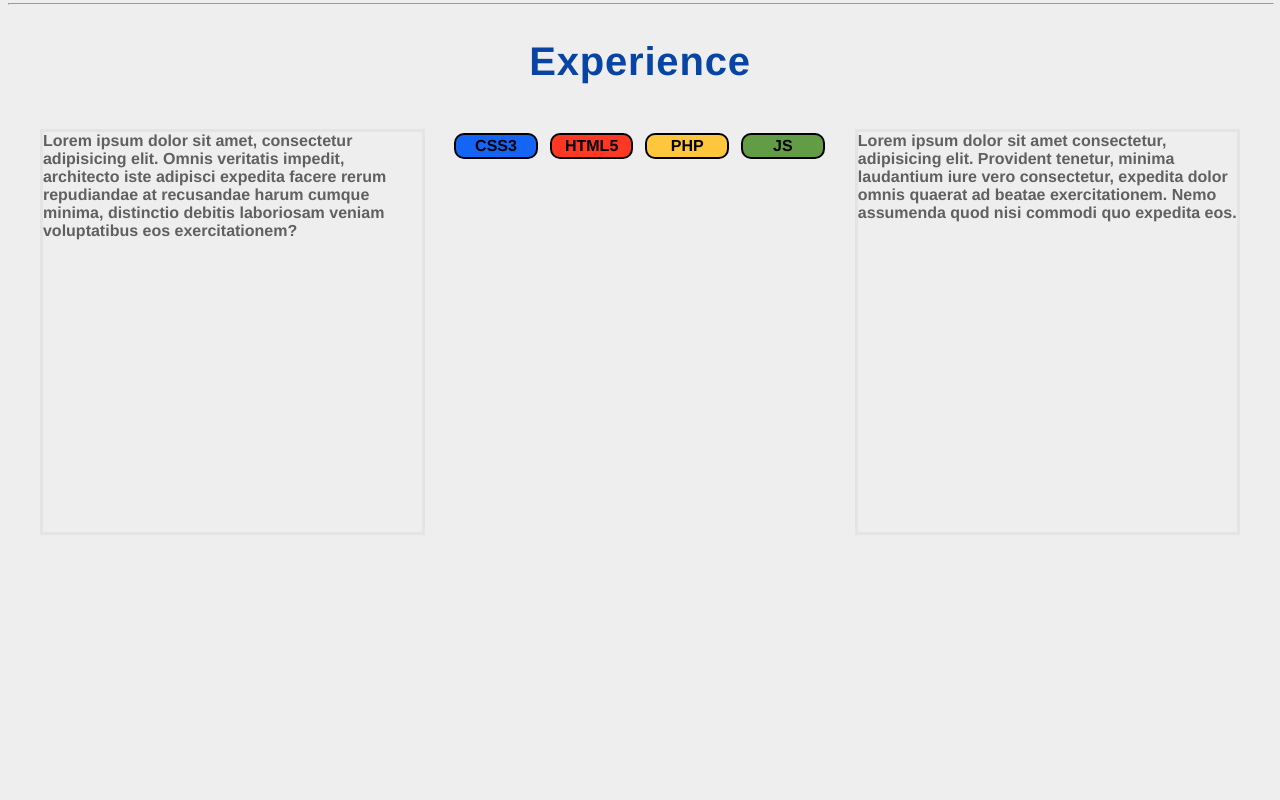
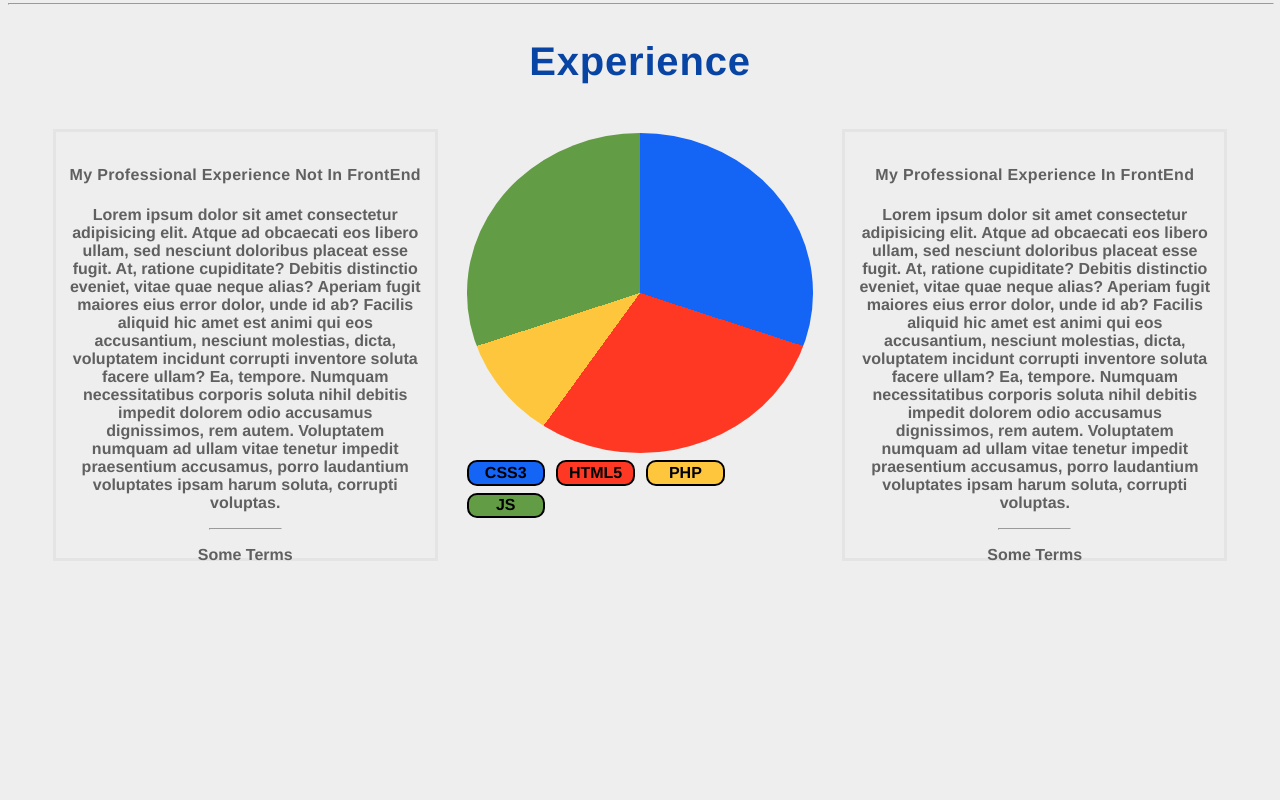
Before and after one commit to litvinovserge/SIGMA, a plain HTML site: page index.html in a window 1280 px wide. Shown: the part 1760-2560 px from the top of the page. Drawn offline with Linux system fonts and the light colour scheme.

Commit message:
Add files via upload

```diff
--- a/css/style.css
+++ b/css/style.css
@@ -58,7 +58,7 @@ header {
       rgba(230, 223, 223, 0.5),
       rgba(202, 200, 200, 0.726)
     ),
-    url("/img/main.jpg") no-repeat center / contain;
+    url("../img/main.jpg") no-repeat center / contain;
 }
 
 header .button-mid {
@@ -107,9 +107,24 @@ section.block-experience {
 }
 
 section.block-experience div {
-  flex-basis: 30%;
+  flex-basis: 28%;
   margin: 1%;
   height: 50%;
+}
+
+section.block-experience .experience-diagramm {
+  background: conic-gradient(#1464f6 0% 30%, #ff3823 30% 60%, #fec63d 60% 70%, #629c44 70% 100%);
+  height: 80%;
+  border-radius: 50%;
+}
+
+section.block-experience .white-cirle {
+  width: 10em;
+  height: 10em;
+  border: 2px solid red;
+  border-radius: 50%;
+  background: #ffffff;
+  position: absolute;
 }
 
 section.block-experience span {
@@ -126,7 +141,17 @@ section.block-experience span {
 section.block-experience div.left-side,
 section.block-experience div.right-side {
   border: solid 3px #e4e4e4;
+  padding: 1%;
 }
+
+section.block-experience h4 {
+  color: #606060;
+}
+
+section.block-experience p {
+  text-align: center;
+}
+
 
 /* BLOCK -- Interests */
 section.block-interests {
@@ -191,7 +216,7 @@ section.block-getintouch {
 .block-getintouch form button {
   background-color: #0844a4;
   color: #ffffff;
-  flex-basis: 21.7%;
+  flex-basis: 21.5%;
   margin-top: 1.5%;
   height: 17.5%;
   border: none;
@@ -264,7 +289,7 @@ nav li:hover a {
 
 /* ELEMENTS -- Decoration */
 hr {
-  width: 15%;
+  width: 20%;
   border: 1px solid 606060;
   margin-bottom: 1%;
 }
--- a/index.html
+++ b/index.html
@@ -1,9 +1,9 @@
 <!DOCTYPE html>
 <html lang="en">
   <head>
-    <link rel="icon" type="image/x-icon" href="/img/favicon.ico" />
-    <link rel="stylesheet" type="text/css" href="/css/style.css" />
-    <link rel="stylesheet" type="text/css" href="/css/animation.css" />
+    <link rel="icon" type="image/x-icon" href="img/favicon.ico" />
+    <link rel="stylesheet" type="text/css" href="css/style.css" />
+    <link rel="stylesheet" type="text/css" href="css/animation.css" />
     <meta charset="UTF-8" />
     <meta http-equiv="X-UA-Compatible" content="IE=edge" />
     <meta name="viewport" content="width=device-width, initial-scale=1.0" />
@@ -42,29 +42,53 @@
     <h2><a name="experience">Experience</a></h2>
     <section class="block-experience">
       <div class="left-side">
-        Lorem ipsum dolor sit amet, consectetur adipisicing elit. Omnis
-        veritatis impedit, architecto iste adipisci expedita facere rerum
-        repudiandae at recusandae harum cumque minima, distinctio debitis
-        laboriosam veniam voluptatibus eos exercitationem?
+        <h4>My professional experience not in FrontEnd</h4>
+        <p>
+          Lorem ipsum dolor sit amet consectetur adipisicing elit. Atque ad
+          obcaecati eos libero ullam, sed nesciunt doloribus placeat esse fugit.
+          At, ratione cupiditate? Debitis distinctio eveniet, vitae quae neque
+          alias? Aperiam fugit maiores eius error dolor, unde id ab? Facilis
+          aliquid hic amet est animi qui eos accusantium, nesciunt molestias,
+          dicta, voluptatem incidunt corrupti inventore soluta facere ullam? Ea,
+          tempore. Numquam necessitatibus corporis soluta nihil debitis impedit
+          dolorem odio accusamus dignissimos, rem autem. Voluptatem numquam ad
+          ullam vitae tenetur impedit praesentium accusamus, porro laudantium
+          voluptates ipsam harum soluta, corrupti voluptas.
+        </p>
+        <hr />
+        <p>Some Terms</p>
       </div>
       <div>
+        <div class="experience-diagramm"></div>
+        <!-- <div class="white-cirle"></div> -->
         <span style="background-color: #1464f6">CSS3</span>
         <span style="background-color: #ff3823">HTML5</span>
         <span style="background-color: #fec63d">PHP</span>
         <span style="background-color: #629c44">JS</span>
       </div>
       <div class="right-side">
-        Lorem ipsum dolor sit amet consectetur, adipisicing elit. Provident
-        tenetur, minima laudantium iure vero consectetur, expedita dolor omnis
-        quaerat ad beatae exercitationem. Nemo assumenda quod nisi commodi quo
-        expedita eos.
+        <h4>My professional experience in FrontEnd</h4>
+        <p>
+          Lorem ipsum dolor sit amet consectetur adipisicing elit. Atque ad
+          obcaecati eos libero ullam, sed nesciunt doloribus placeat esse fugit.
+          At, ratione cupiditate? Debitis distinctio eveniet, vitae quae neque
+          alias? Aperiam fugit maiores eius error dolor, unde id ab? Facilis
+          aliquid hic amet est animi qui eos accusantium, nesciunt molestias,
+          dicta, voluptatem incidunt corrupti inventore soluta facere ullam? Ea,
+          tempore. Numquam necessitatibus corporis soluta nihil debitis impedit
+          dolorem odio accusamus dignissimos, rem autem. Voluptatem numquam ad
+          ullam vitae tenetur impedit praesentium accusamus, porro laudantium
+          voluptates ipsam harum soluta, corrupti voluptas.
+        </p>
+        <hr />
+        <p>Some Terms</p>
       </div>
     </section>
 
     <hr class="block-slicer" />
     <h2><a name="interests">Interest's</a></h2>
     <section class="block-interests">
-      <img src="/img/int-1.jpg" height="40%" class="interests-1" />
+      <img src="img/int-1.jpg" height="40%" class="interests-1" />
       <div class="interests-1">
         <h3>Sports -- Training</h3>
         Lorem ipsum dolor sit amet consectetur adipisicing elit. Obcaecati
@@ -97,7 +121,7 @@
         neque autem doloribus ipsa quibusdam fugit, ut quasi rem aspernatur
         magnam possimus nemo! Veniam fuga similique maxime eum corporis!
       </div>
-      <img src="/img/int-2.jpg" height="40%" class="interests-2" />
+      <img src="img/int-2.jpg" height="40%" class="interests-2" />
     </section>
 
     <hr class="block-slicer" />
@@ -132,16 +156,16 @@
         <hr />
         <nav>
           <a href="https://www.instagram.com/litvinovserge" target="_blank"
-            ><img src="/img/icons-social/instagram.png"
+            ><img src="img/icons-social/instagram.png" alt="instagram"
           /></a>
           <a href="https://www.youtube.com/user/litvinovserge" target="_blank"
-            ><img src="/img/icons-social/youtube.png"
+            ><img src="img/icons-social/youtube.png" alt="youtube"
           /></a>
           <a href="https://twitter.com/litvinovserge" target="_blank"
-            ><img src="/img/icons-social/twitter.png"
+            ><img src="img/icons-social/twitter.png" alt="twitter"
           /></a>
           <a href="https://www.facebook.com/litvinovserge.1" target="_blank"
-            ><img src="/img/icons-social/facebook.png"
+            ><img src="img/icons-social/facebook.png" alt="facebook"
           /></a>
         </nav>
         <p>LITVINOVSERGE</p>
```
Also changed, not shown: css/animation.css (line endings or trailing spaces).
